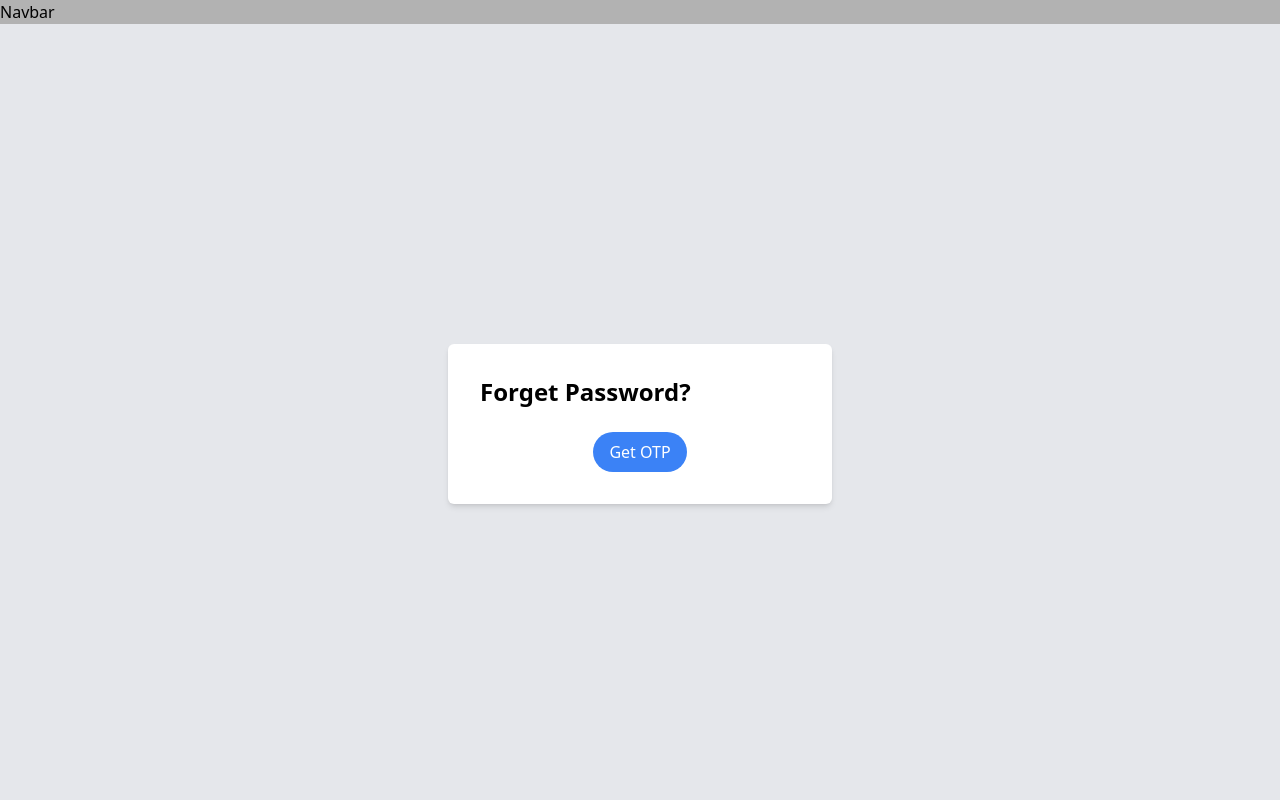
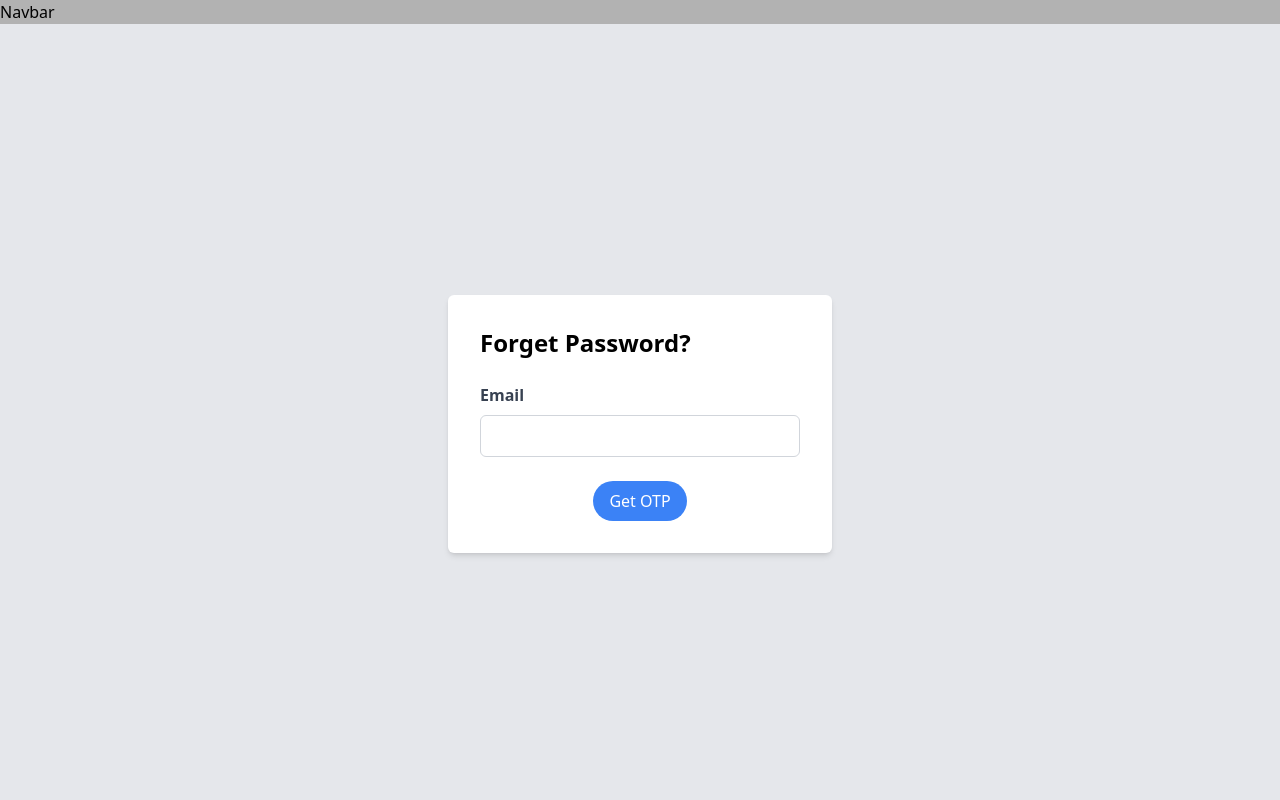
Before and after one commit to dibyam-jalan27/Disguise_HackAthon, a React (Create React App) app in the folder frontend/: page /otp in a window 1280 px wide. Shown: the top 800 px of the page. Built offline with nearby package versions, Linux system fonts and the light colour scheme.

Commit message:
changes1

```diff
--- a/frontend/src/Pages/OTP.jsx
+++ b/frontend/src/Pages/OTP.jsx
@@ -8,6 +8,10 @@ const OTP = () => {
   };
   const handleOtpCol =  async () => {
     setOtpCol(true);
+  };
+  const [ email , setEmail] = useState(null);
+  const handleEmailChange = async (e) => {
+        setEmail(e.target.value);
   }
   const handleSubmit = (e) => {
     e.preventDefault();
@@ -20,6 +24,18 @@ const OTP = () => {
       <div className="bg-white p-8 shadow-md rounded-md w-96">
         <h1 className="text-2xl font-bold mb-6">Forget Password?</h1>
         <form onSubmit={handleSubmit}>
+        <div className="mb-6">
+            <label className="block text-gray-700 font-semibold mb-2" htmlFor="email">
+              Email
+            </label>
+            <input
+              type="email"
+              id="email"
+              value={email}
+              onChange={handleEmailChange}
+              className="w-full border border-gray-300 p-2 rounded-md focus:outline-none focus:ring focus:ring-blue-300"
+            />
+          </div>
           { otpCol && (<div className="mb-6">
             <label className="block text-gray-700 font-semibold mb-2" htmlFor="otp">
               Enter OTP
```
